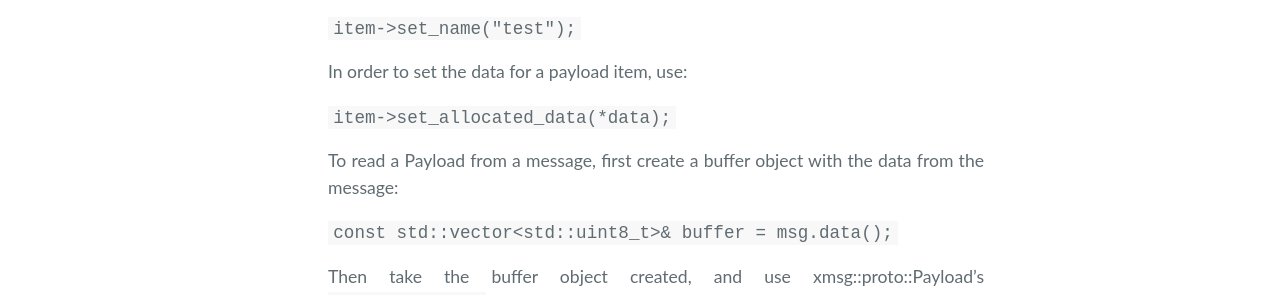
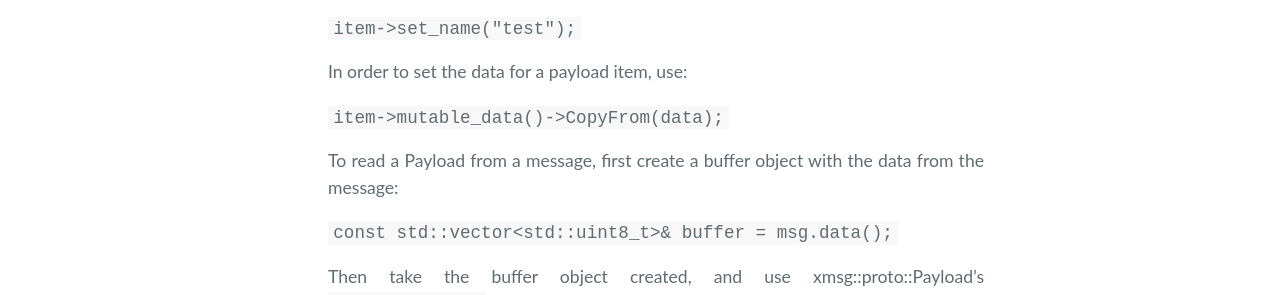
Before and after one commit to JeffersonLab/xmsg-docs, a Jekyll site: the page built from docs/tutorials/cpp.md, in a window 1280 px wide and 900 px high, scrolled down 2156 px. Shown: the part 153-448 px from the top of the window. Built offline with Jekyll 4.4.1, drawn with Linux system fonts in a browser that asks for light colours; nearby versions of some CDN libraries.

Commit message:
fixed tutorial for setting payload data

```diff
--- a/docs/tutorials/cpp.md
+++ b/docs/tutorials/cpp.md
@@ -104,7 +104,7 @@ Items from payloads can be named and given data. To set the name of a payload it
 
 In order to set the data for a payload item, use:
 
-  `item->set_allocated_data(*data);`
+  `item->mutable_data()->CopyFrom(data);`
 
 To read a Payload from a message, first create a buffer object with the data from
 the message:
```
